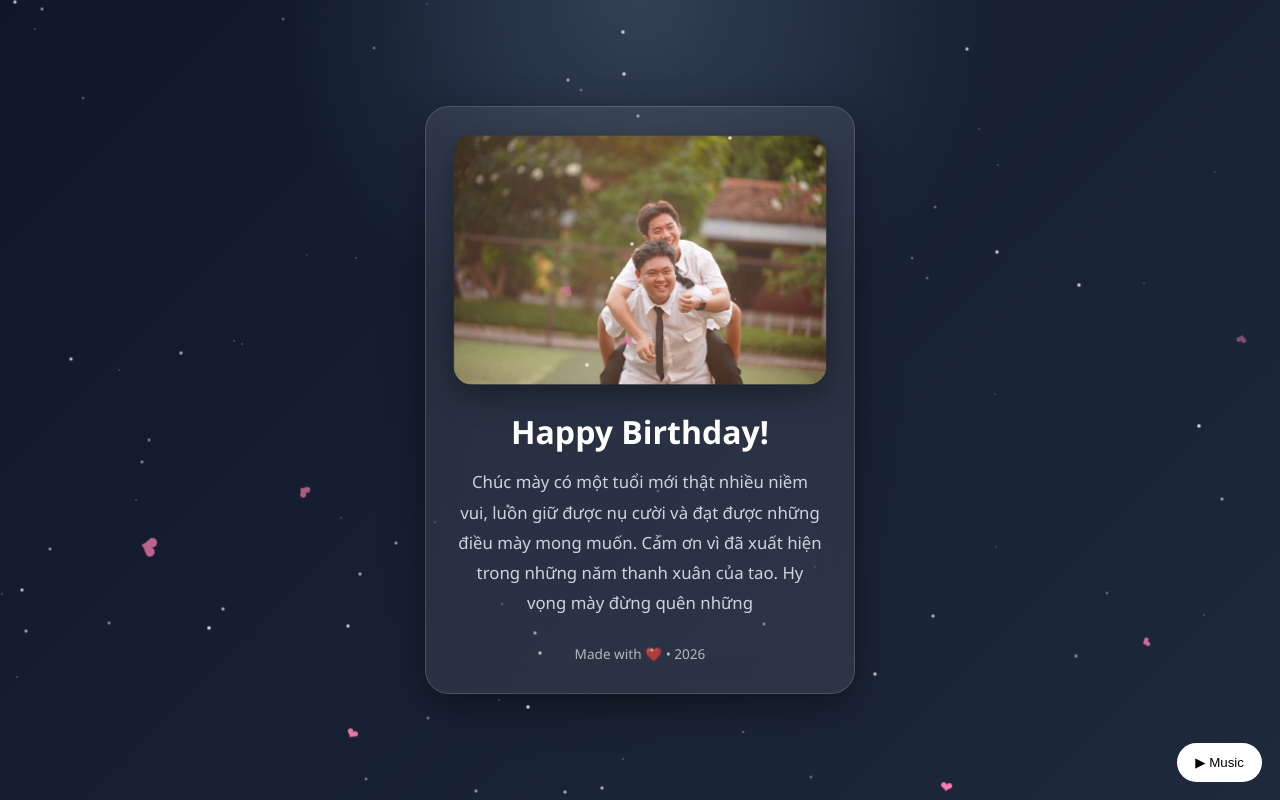
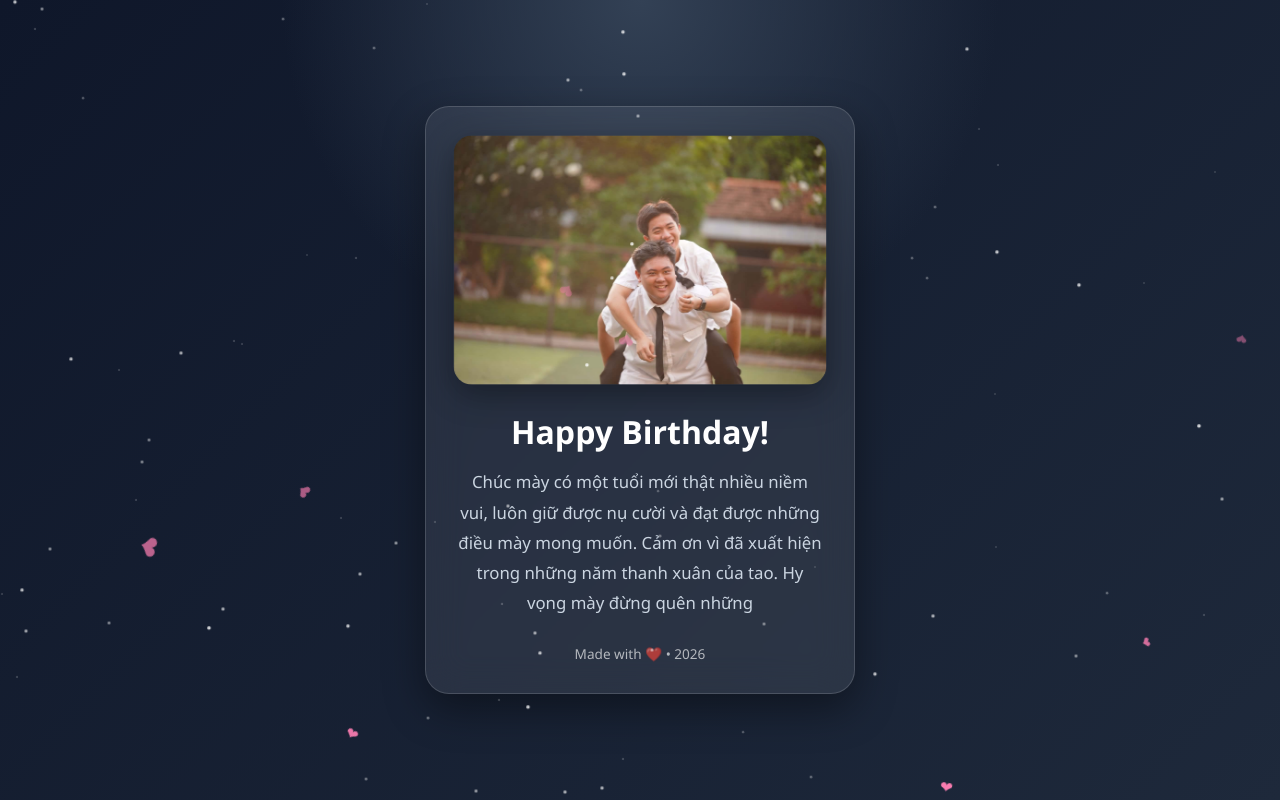
Before and after one commit to PMinh0823/GiftPages, a plain HTML site: page SThinh/index.html in a window 1280 px wide. Drawn offline with Linux system fonts and the light colour scheme.

Commit message:
Update index.html delete music button

```diff
--- a/SThinh/index.html
+++ b/SThinh/index.html
@@ -50,18 +50,6 @@ Made with ❤️ • <span id="year"></span>
 
 <script src="../script.js"></script>
 
-<audio id="music" loop>
-
-<source src="music.mp3">
-
-</audio>
-
-<button id="musicBtn">
-
-▶ Music
-
-</button>
-
 </body>
 
 </html>
```
